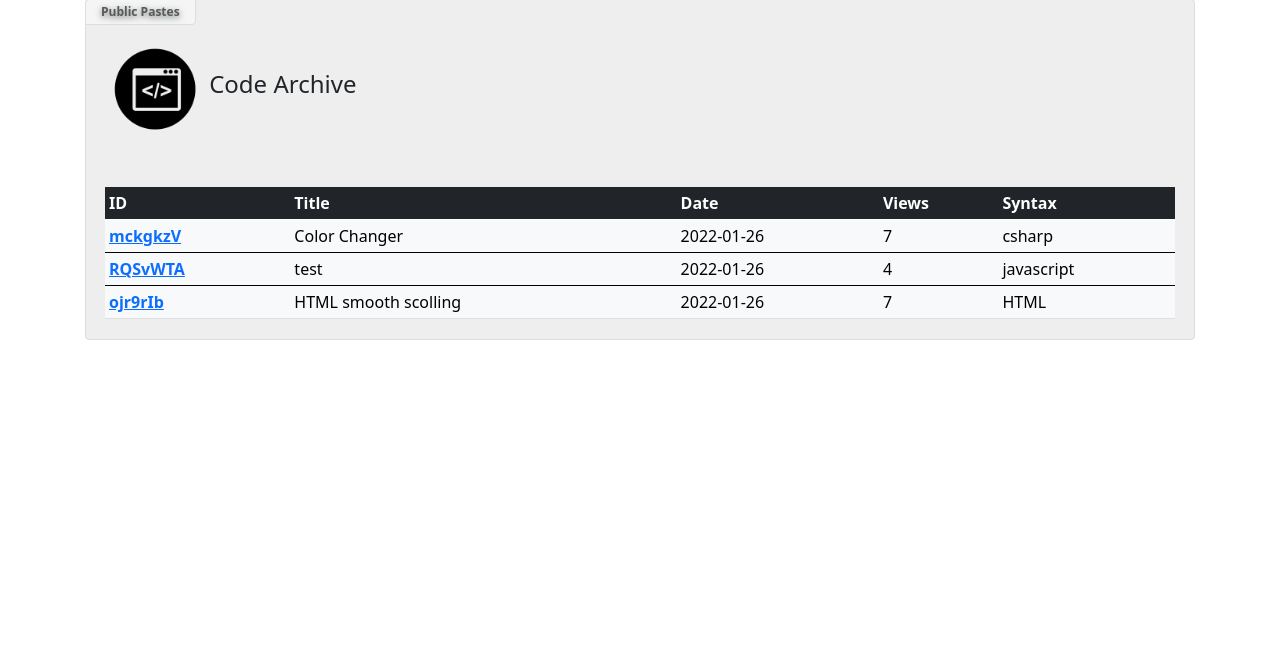
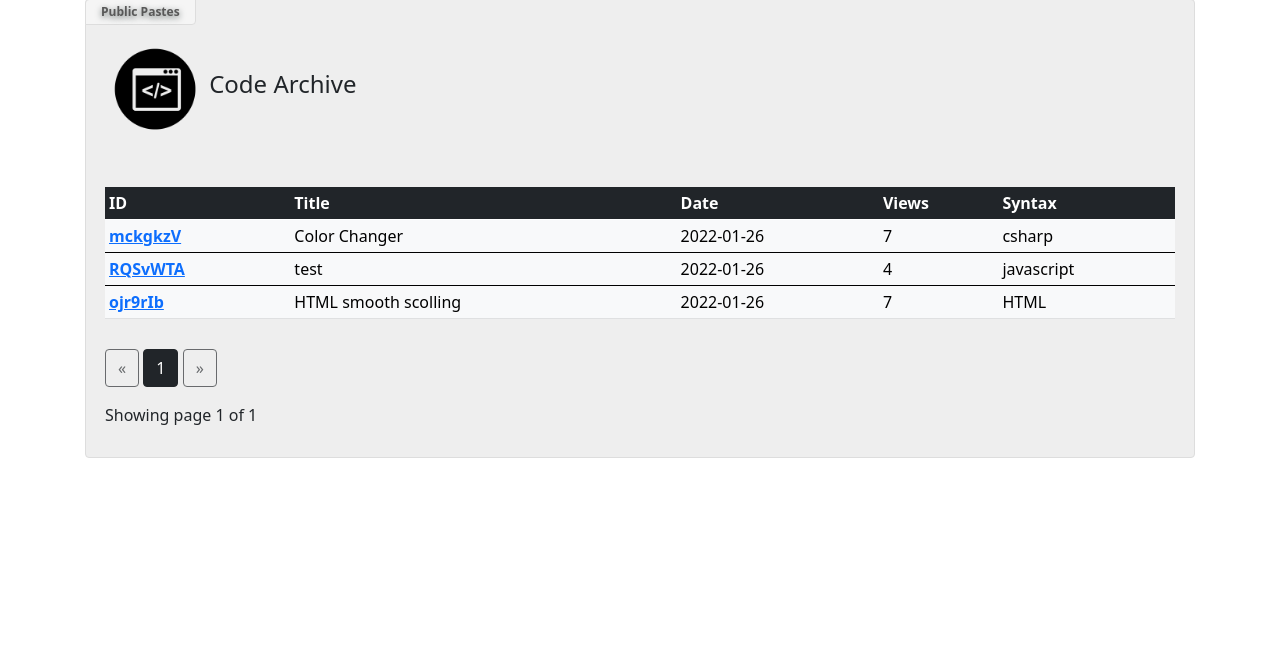
Before and after one commit to jeremystevens/pybin, a Flask app: page /view/ in a window 1280 px wide. Shown: the part 76-743 px from the top of the page. Run offline with Flask 2, Linux system fonts and the light colour scheme; data comes from the database, SQL or seed files in the repository; some libraries are stand-ins or nearby versions.

Commit message:
added pagination to view route & posts.html

```diff
--- a/application.py
+++ b/application.py
@@ -24,7 +24,10 @@ from flask_sqlalchemy import SQLAlchemy
 from sqlalchemy.sql.expression import update
 from data.db import get_connection, generate_random_id, utf8len, exp_datetime, convert_size
 from jinja2 import Environment, PackageLoader, select_autoescape, environment
+from flask import Blueprint
+from flask_paginate import Pagination, get_page_parameter
 
+mod = Blueprint('post', __name__)
 app = Flask(__name__)
 app.config['SECRET_KEY'] = 'nots0s3cr3t'
 app.config["SQLALCHEMY_DATABASE_URI"] = "sqlite:///pybin.db"
@@ -139,15 +142,27 @@ def download_file(random_id):
     return send_file(path, as_attachment=True)
 
 
+ROWS_PER_PAGE = 6
+
+
 # view all public posts
 @app.route('/view/')
 def view_all():
+    search = False
+    q = request.args.get('q')
+    if q:
+        search = True
+    page = request.args.get('page', 1, type=int)
     # remove expired post
     prune_expired()
+    user = "none"
     post = Post()
     dates = post.query.with_entities(Post.post_date).all()
     # filer out unlisted post
-    return render_template('posts.html', posts=post.query.filter_by(exposure="public").all(), date=datetime.now())
+    total_post = post.query.filter_by(exposure="public").paginate(page=page, per_page=ROWS_PER_PAGE)
+    public_post = post.query.filter_by(exposure="public").all()
+
+    return render_template('posts.html', date=datetime.now(), posts=total_post)
     # old code used below.
     # return render_template('posts.html', posts=post.query.all(), date=datetime.now())
 
--- a/requirements.txt
+++ b/requirements.txt
@@ -4,4 +4,5 @@ werkzeug
 pysqlite3
 rstr
 flask_sqlalchemy
+flask-paginate
 schedule
--- a/templates/posts.html
+++ b/templates/posts.html
@@ -29,6 +29,8 @@
           font-size: 3.5rem;
         }
       }
+
+
 
 
 
@@ -81,31 +83,67 @@
             <div class="title">Public Pastes</div>
 
             <img src="/static/img/code.png" height="100" width="100">&nbsp;<font size="5">Code Archive</font>
-
             <div class="table-responsive">
                 <Br><Br>
                 <table width="100%" Height="" id="archvie" border="0" class="table table-sm table-dark">
                     <thead class="thead-dark">
                     <tr>
-                         <th scope="col">ID</th>
-                         <th scope="col">Title</th>
+                        <th scope="col">ID</th>
+                        <th scope="col">Title</th>
                         <th scope="col">Date</th>
                         <th scope="col">Views</th>
                         <th scope="col">Syntax</th>
                     </tr>
                     </thead>
-                    {% for post in posts %}
-                     <tbody>
+                    {% for post in posts.items %}
+                    <tbody>
                     <tr class="table-light">
                         <th scope="row"><a href="../p/{{ post.post_id }}">{{ post.post_id }}</a></th>
-                         <td>{{ post.post_title }}</td>
+                        <td>{{ post.post_title }}</td>
                         <td>{{ date.strftime('%Y-%m-%d') }}</td>
                         <td>{{ post.post_hits }}</td>
                         <td>{{ post.post_syntax }}</td>
                         {% endfor %}
                     </tr>
-                     </tbody>
+                    </tbody>
+
                 </table>
+                <!-- Pagination Links-->
+                <br>
+                <div class="text-right">
+                    <a href="{{ url_for('view_all', page=posts.prev_num) }}"
+                       class="btn btn-outline-dark
+       {% if posts.page == 1 %}disabled{% endif %}">
+                        &laquo;
+                    </a>
+                    <!-- Loop through the number of pages to display a link for each-->
+                    {% for page_num in posts.iter_pages(left_edge=1, right_edge=1, left_current=1, right_current=2) %}
+                    {% if page_num %}
+                    <!-- Check for the active page and set the link to "Active"-->
+                    {% if posts.page == page_num %}
+                    <a href="{{ url_for('view_all', page=page_num) }}"
+                       class="btn btn-dark">
+                        {{ page_num }}
+                    </a>
+                    {% else %}
+                    <a href="{{ url_for('view_all', page=page_num) }}"
+                       class="btn btn-outline-dark">
+                        {{ page_num }}
+                    </a>
+                    {% endif %}
+                    {% else %}
+                    ...
+                    {% endif %}
+                    {% endfor %}
+                    <a href="{{ url_for('view_all', page=posts.next_num) }}"
+                       class="btn btn-outline-dark
+       {% if posts.page == posts.pages %}disabled{% endif %}">
+                        &raquo;
+                    </a>
+                </div>
+                <p class="text-right mt-3">
+                    Showing page {{ posts.page }} of {{ posts.pages }}
+                </p>
             </div>
 
         </div>
```
Also changed, not shown: Changelog.txt.
